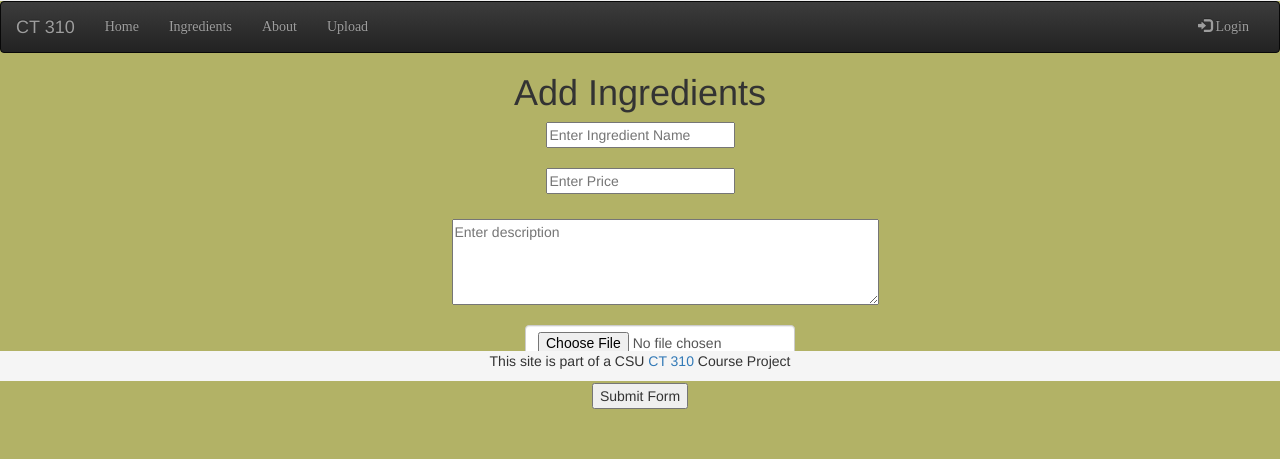
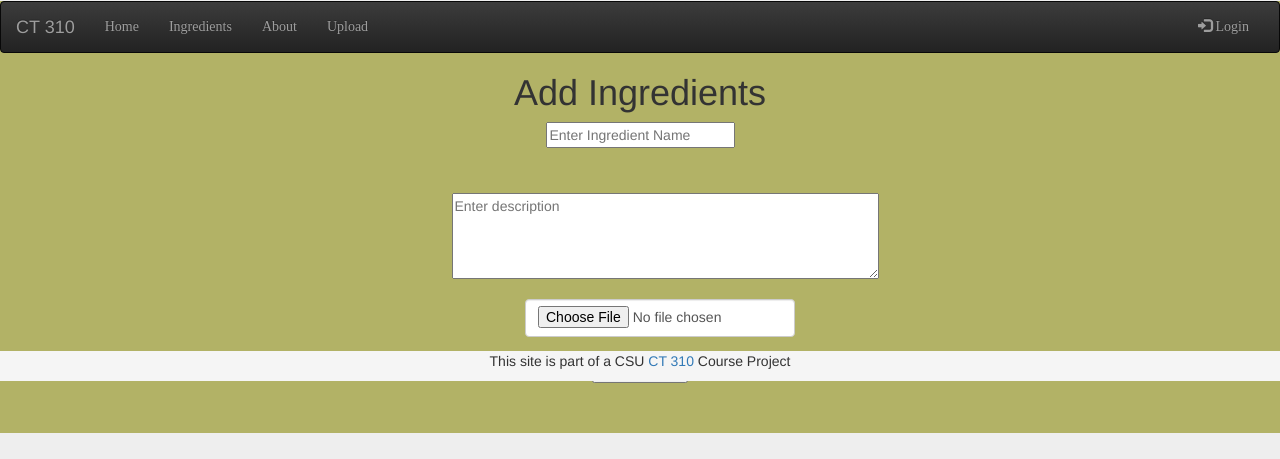
Before and after one commit to Alansor/ifyTwo, a PHP site: page /upload.php in a window 1280 px wide. Shown: the part 419-878 px from the top of the page. After the commit the page ends 852 px from the top, so only its background shows below. Run offline with PHP 8.4, Linux system fonts and the light colour scheme; data comes from the database, SQL or seed files in the repository; some libraries are stand-ins or nearby versions.

Commit message:
removed price

```diff
--- a/Project2/database.php
+++ b/Project2/database.php
@@ -7,11 +7,11 @@
 
 //     include 'dbconnect.php';
         //functions
-        function addIngredient($name, $price, $image){
+        function addIngredient($name, $description, $image){
             $dbh = new PDO("sqlite:./project2.sqlite");
             $sql = "INSERT INTO ingredients(name, description, image) VALUES(?,?,?)";
             $stm = $dbh->prepare($sql);
-            return $stm->execute(array($name, $price, $image));
+            return $stm->execute(array($name, $description, $image));
         }
         function addComment($ingredient, $user, $comment, $id){
             $dbh = new PDO("sqlite:./project2.sqlite");
@@ -19,10 +19,10 @@
             $stm = $dbh->prepare($sql);
             return $stm->execute(array($ingredient, $user, $comment, $id));
         }
-        function uploadIng($name, $price, $description, $image){
+        function uploadIng($name, $description, $image){
             $dbh = new PDO("sqlite:./project2.sqlite");
-            addIngredient($name, $price, NULL, $image);
-            addComment($ingredient, NULL, $description, NULL);
+            addIngredient($name, $description, $image);
+            addComment($ingredient, NULL, $description);
         }
 //     }
 	include 'footer.php';
--- a/Project2/upload.php
+++ b/Project2/upload.php
@@ -4,7 +4,7 @@ $helpPage  = FALSE;
 include 'dbconnect.php';
 include 'database.php';
 
-$ingName = $image = $price = $description = $error = '';
+$ingName = $image = $description = $error = '';
 
 $max_file_size = 1000000;
 
@@ -17,9 +17,9 @@ if (isset($_POST["submitform"])) {
     $description = $_POST['description'];
 
 
-    uploadIng($ingName, $price, $description, $image);
+    uploadIng($ingName, $description, $image);
 
-    $move = "./images/" . $_FILES['image']['name'];
+    $move = "images/" . $_FILES['image']['name'];
     move_uploaded_file($_FILES['image']['tmp_name'], "$move");
     chmod($move, 0755);
 
@@ -41,11 +41,6 @@ echo $ingName;
         <input id="formBox" type="hidden" name="MAX_FILE_SIZE" value="<?php
 echo $max_file_size;
 ?>" />
-        <br/>
-
-        <input id="formBox" type='text' value='<?php
-echo $price;
-?>' id='price' name='price' placeholder='Enter Price'/>
         <br/>
 
         <textarea value='<?php
```
